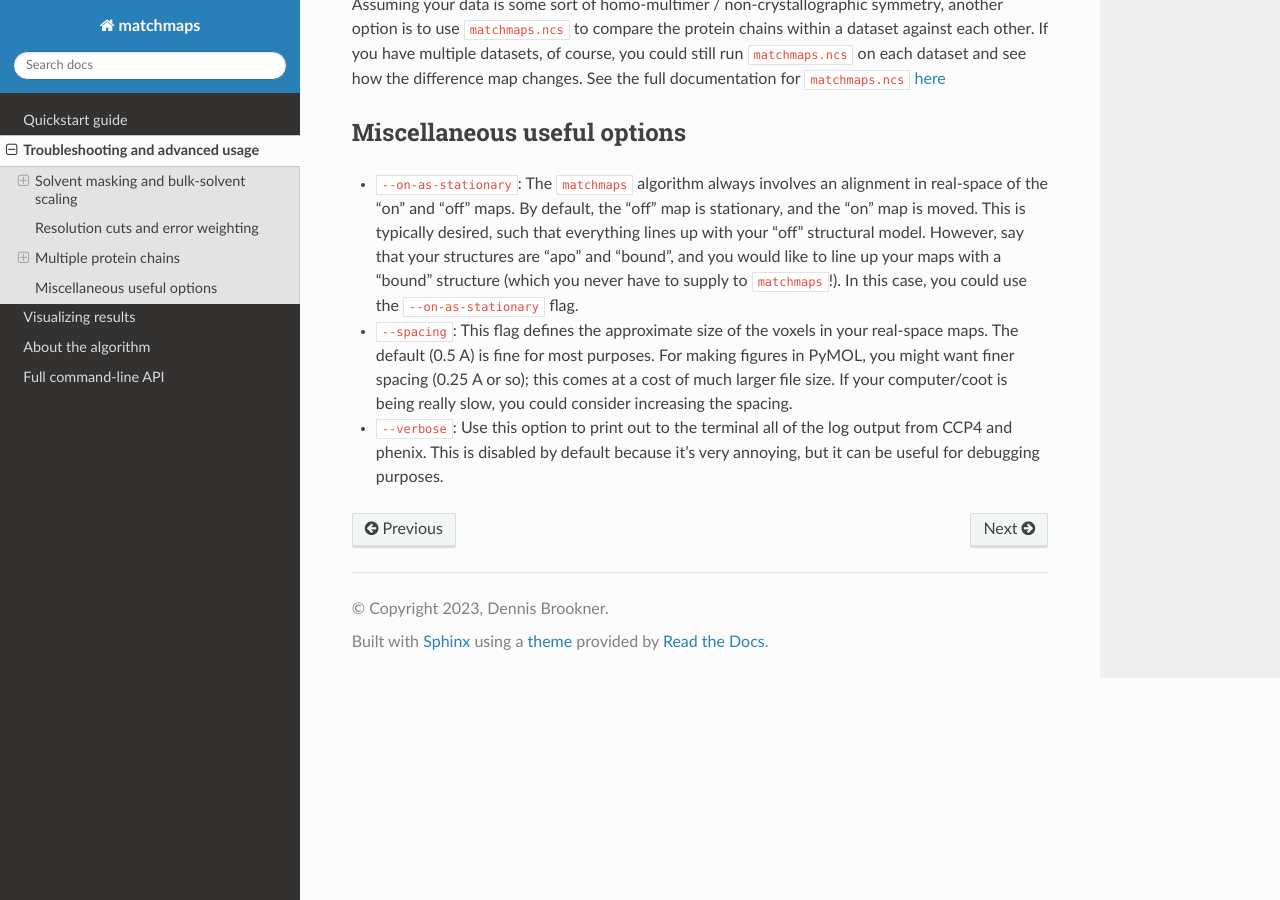
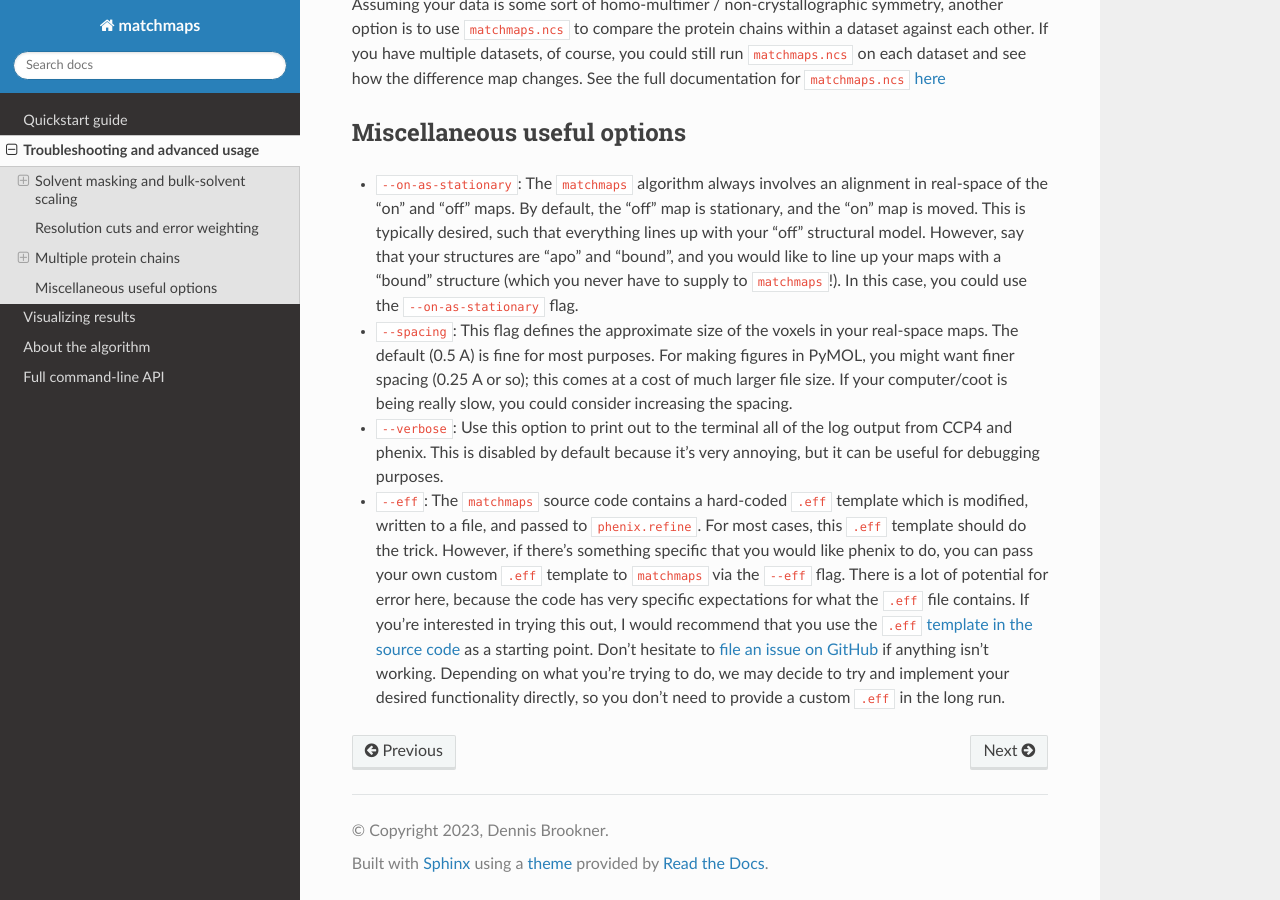
Before and after one commit to rs-station/matchmaps, a Sphinx documentation site: the page built from docs/troubleshooting.md, in a window 1280 px wide and 900 px high, scrolled down 1994 px. Built offline with Sphinx 7.4.7 and the Read the Docs theme 2.0.0, drawn with Linux system fonts in a browser that asks for light colours.

Commit message:
update troubleshooting page

```diff
--- a/docs/troubleshooting.md
+++ b/docs/troubleshooting.md
@@ -45,3 +45,4 @@ Assuming your data is some sort of homo-multimer / non-crystallographic symmetry
  - `--on-as-stationary`: The `matchmaps` algorithm always involves an alignment in real-space of the "on" and "off" maps. By default, the "off" map is stationary, and the "on" map is moved. This is typically desired, such that everything lines up with your "off" structural model. However, say that your structures are "apo" and "bound", and you would like to line up your maps with a "bound" structure (which you never have to supply to `matchmaps`!). In this case, you could use the `--on-as-stationary` flag.
  - `--spacing`: This flag defines the approximate size of the voxels in your real-space maps. The default (0.5 A) is fine for most purposes. For making figures in PyMOL, you might want finer spacing (0.25 A or so); this comes at a cost of much larger file size. If your computer/coot is being really slow, you could consider increasing the spacing.
  - `--verbose`: Use this option to print out to the terminal all of the log output from CCP4 and phenix. This is disabled by default because it's very annoying, but it can be useful for debugging purposes.
+ - `--eff`: The `matchmaps` source code contains a hard-coded `.eff` template which is modified, written to a file, and passed to `phenix.refine`. For most cases, this `.eff` template should do the trick. However, if there's something specific that you would like phenix to do, you can pass your own custom `.eff` template to `matchmaps` via the `--eff` flag. There is a lot of potential for error here, because the code has very specific expectations for what the `.eff` file contains. If you're interested in trying this out, I would recommend that you use the [`.eff` template in the source code](https://github.com/rs-station/matchmaps/blob/7531ff1b13da91b01ede273fa9b1f5a99d72a5ca/src/matchmaps/_utils.py#L227) as a starting point. Don't hesitate to [file an issue on GitHub](https://github.com/rs-station/matchmaps/issues) if anything isn't working. Depending on what you're trying to do, we may decide to try and implement your desired functionality directly, so you don't need to provide a custom `.eff` in the long run.
```
